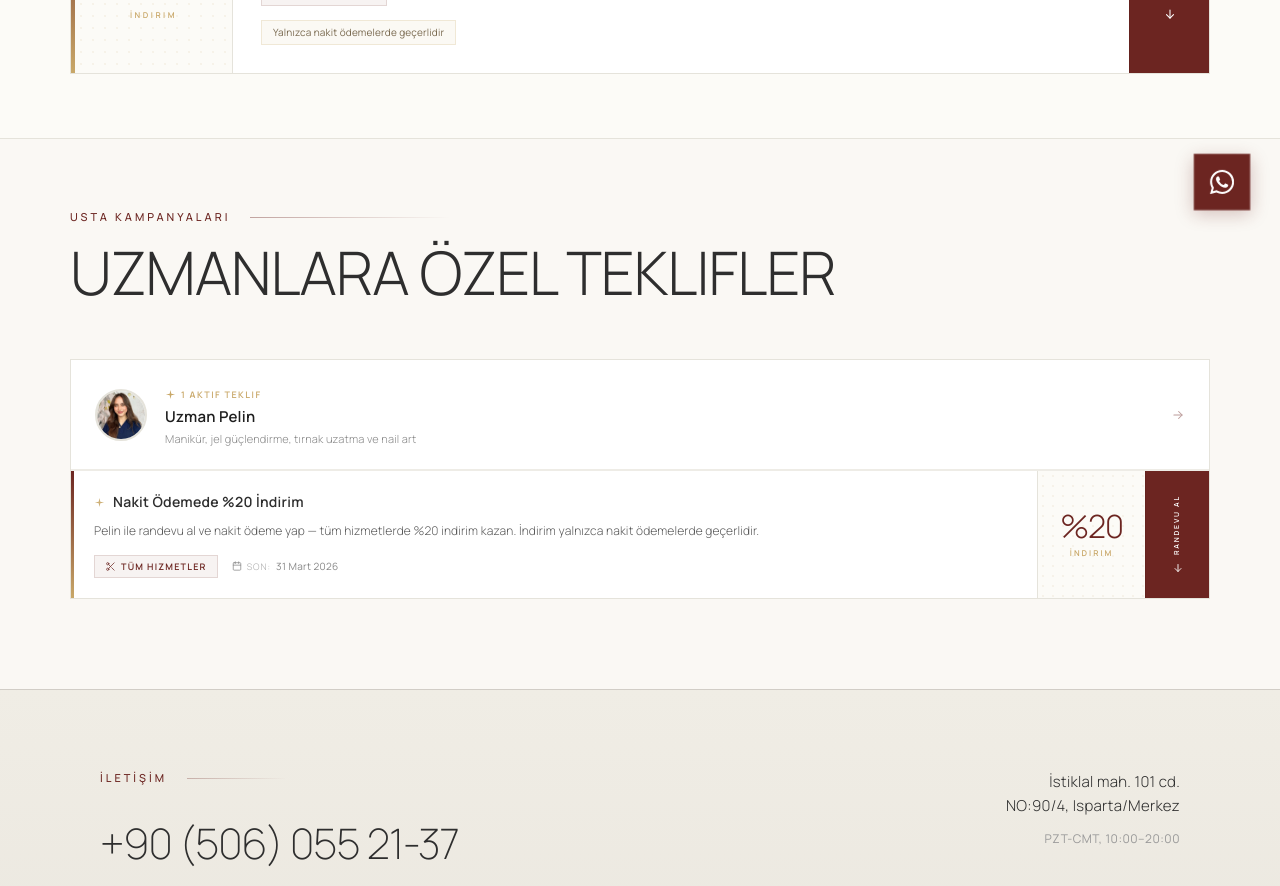
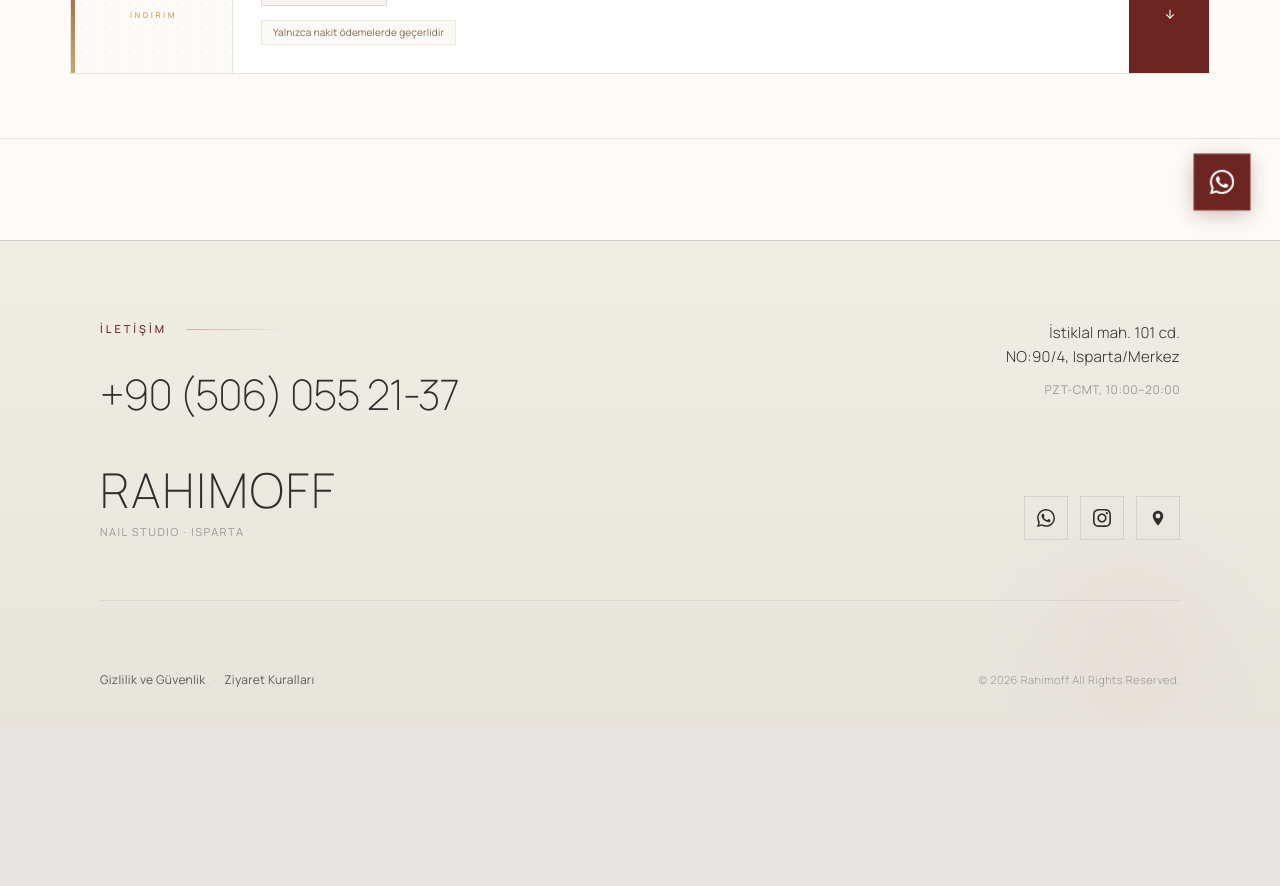
Before and after one commit to ruslanrahimov/rahimoff-nail-studio-react-app, a React (Vite) app: page /promotions in a window 1280 px wide. Shown: the part 560-1446 px from the top of the page. After the commit the page ends 1289 px from the top, so only its background shows below. Built offline with nearby package versions, Linux system fonts and the light colour scheme.

Commit message:
remove Pelin promotion

```diff
--- a/src/data/masters.js
+++ b/src/data/masters.js
@@ -200,17 +200,7 @@
                         "şekillendirme",
                         "gel boya",
                 ],
-                promotions: [
-                        {
-                                title: "Nakit Ödemede %20 İndirim",
-                                description:
-                                        "Pelin ile randevu al ve nakit ödeme yap — tüm hizmetlerde %20 indirim kazan. İndirim yalnızca nakit ödemelerde geçerlidir.",
-                                discount: "%20",
-                                validUntil: "31 Mart 2026",
-                                service: "Tüm Hizmetler",
-                                type: "percent",
-                        },
-                ],
+                promotions: [],
                 services: overridePrices(excludeCategories(unifiedServices, ["pedicure"]), {
                         "manicure-protez-jel": 950,
                         "manicure-protez-tips": 950,
```
